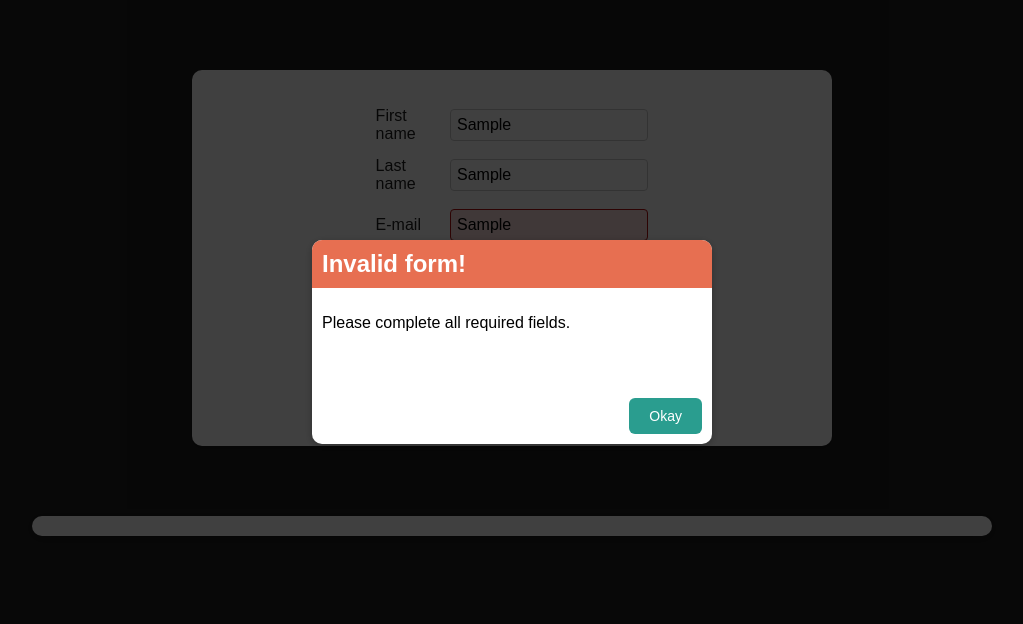
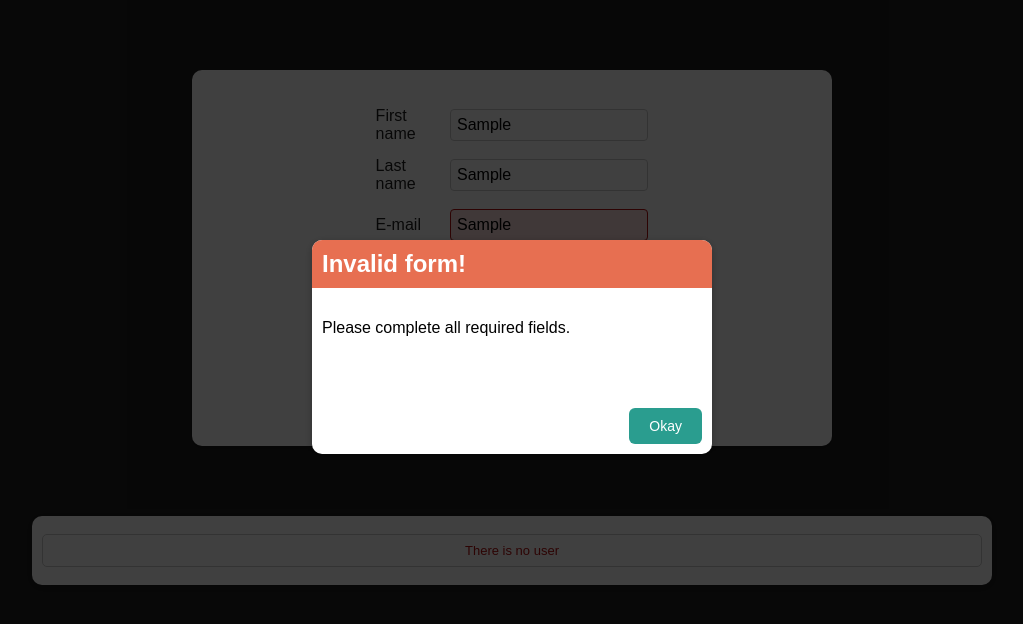
Before and after one commit to nbenlin/react-form-validation-with-error-modal, a React (Create React App) app: page / in a window 1280 px wide. Both pictures are taken after typing "Sample", "Sample", "Sample", "Sample123", "Sample" into the empty fields and a click on the button "Submit". Shown: the top 624 px of the page, without its empty margins (128-1151 px from the left). Built offline with nearby package versions, Linux system fonts and the light colour scheme.

Commit message:
add fallback component

```diff
--- a/src/components/UI/Modal/ErrorModal.module.css
+++ b/src/components/UI/Modal/ErrorModal.module.css
@@ -28,7 +28,7 @@
 }
 
 .content {
-  padding: 10px;
+  padding: 15px 10px;
 }
 
 .actions {
--- a/src/components/User/List/UsersList.js
+++ b/src/components/User/List/UsersList.js
@@ -3,9 +3,12 @@ import Card from "../../UI/Card/Card";
 import classes from "./UsersList.module.css";
 
 const UsersList = (props) => {
+  const isFallback = props.users.length === 0;
+
   return (
     <Card className={classes.users}>
       <ul>
+        {isFallback && <li className={classes.error}>There is no user</li>}
         {props.users.map((user) => (
           <li>
             <span>
--- a/src/components/User/List/UsersList.module.css
+++ b/src/components/User/List/UsersList.module.css
@@ -18,3 +18,8 @@
   display: flex;
   justify-content: space-around;
 }
+
+.error {
+  color: #b40e0e;
+  font-size: 13px;
+}
```
